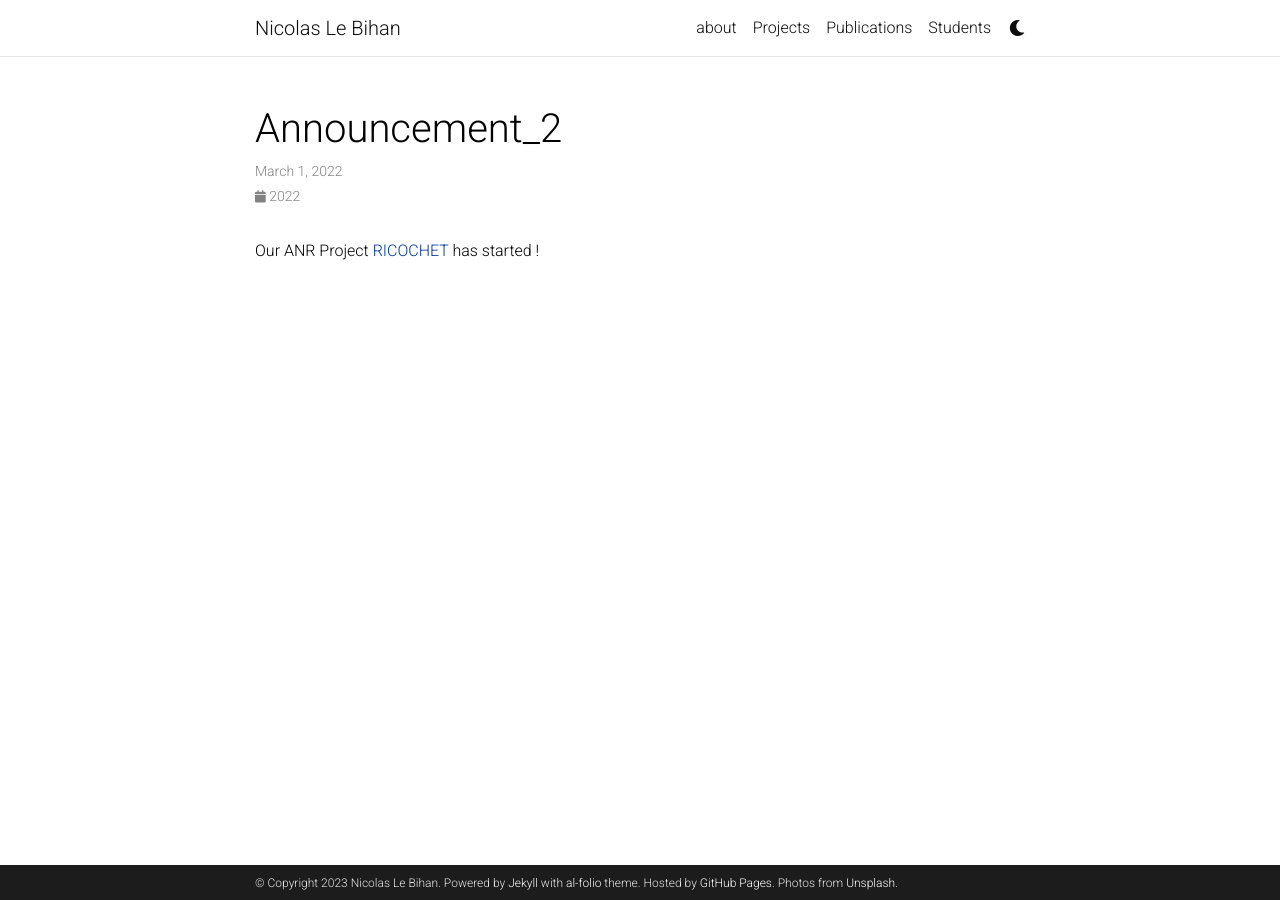
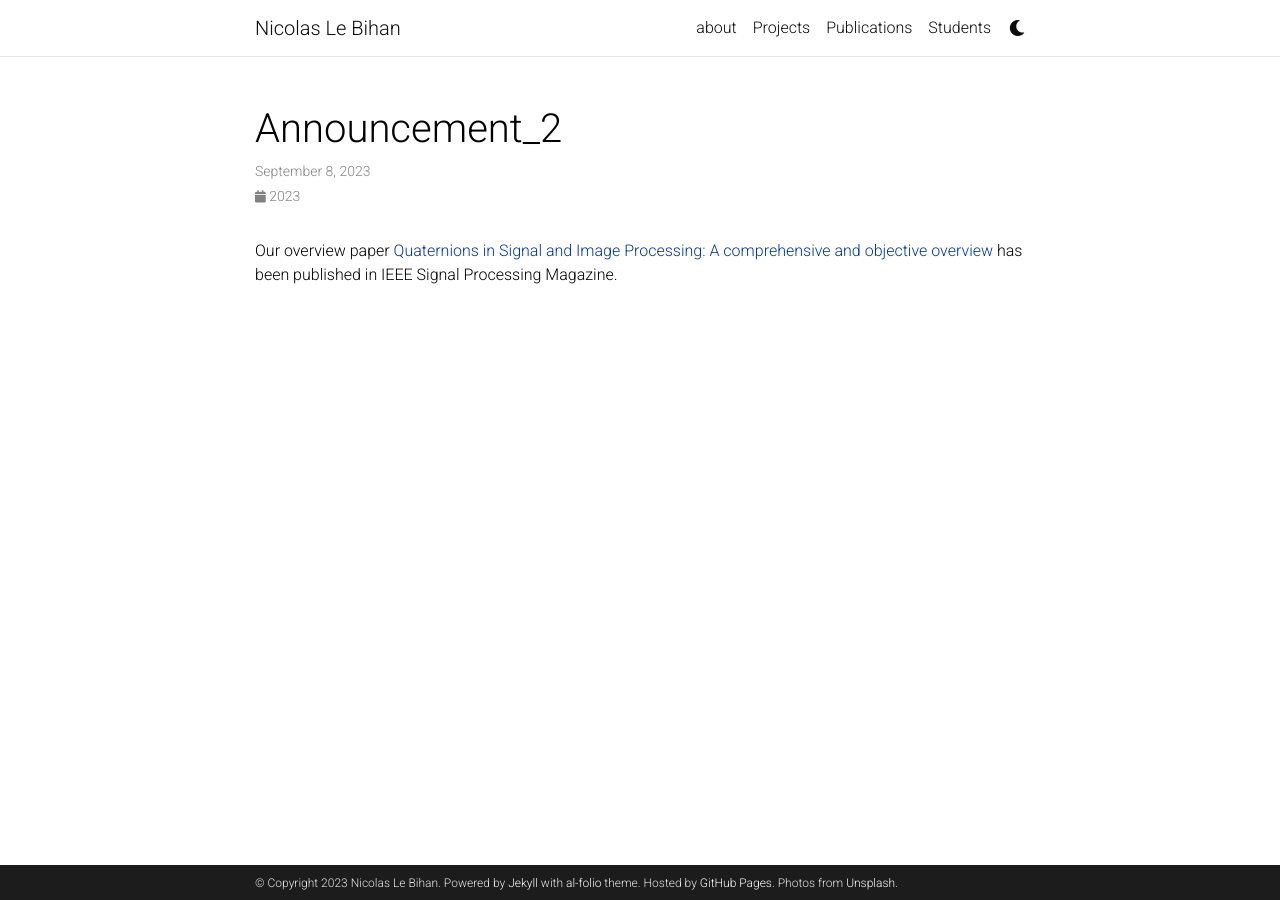
Before and after one commit to nicolas-le-bihan/nicolas-le-bihan.github.io, a Jekyll site: the page built from _news/announcement_2.md, in a window 1280 px wide. Built offline with Jekyll 4.4.1, drawn with Linux system fonts in a browser that asks for light colours; full-size pictures stand in for the smaller copies a plugin makes; comment, search, counter and statistics services are not loaded; a style sheet for code colours, icons or effects is not loaded.

Commit message:
biblio update

```diff
--- a/_news/announcement_2.md
+++ b/_news/announcement_2.md
@@ -1,7 +1,7 @@
 ---
 layout: post
-date: 2022-03-01 15:59:00-0400
+date: 2023-09-08 15:59:00-0400
 inline: true
 ---
 
-Our ANR Project <a href="https://ricochet-anr.github.io/">RICOCHET</a> has started !
+Our overview paper <a href='https://ieeexplore.ieee.org/document/10243497'>Quaternions in Signal and Image Processing: A comprehensive and objective overview</a> has been published in IEEE Signal Processing Magazine.
```
Also changed, not shown: _news/announcement_3.md (+2 -2 lines), _pages/about.md (+1 -1 lines).
